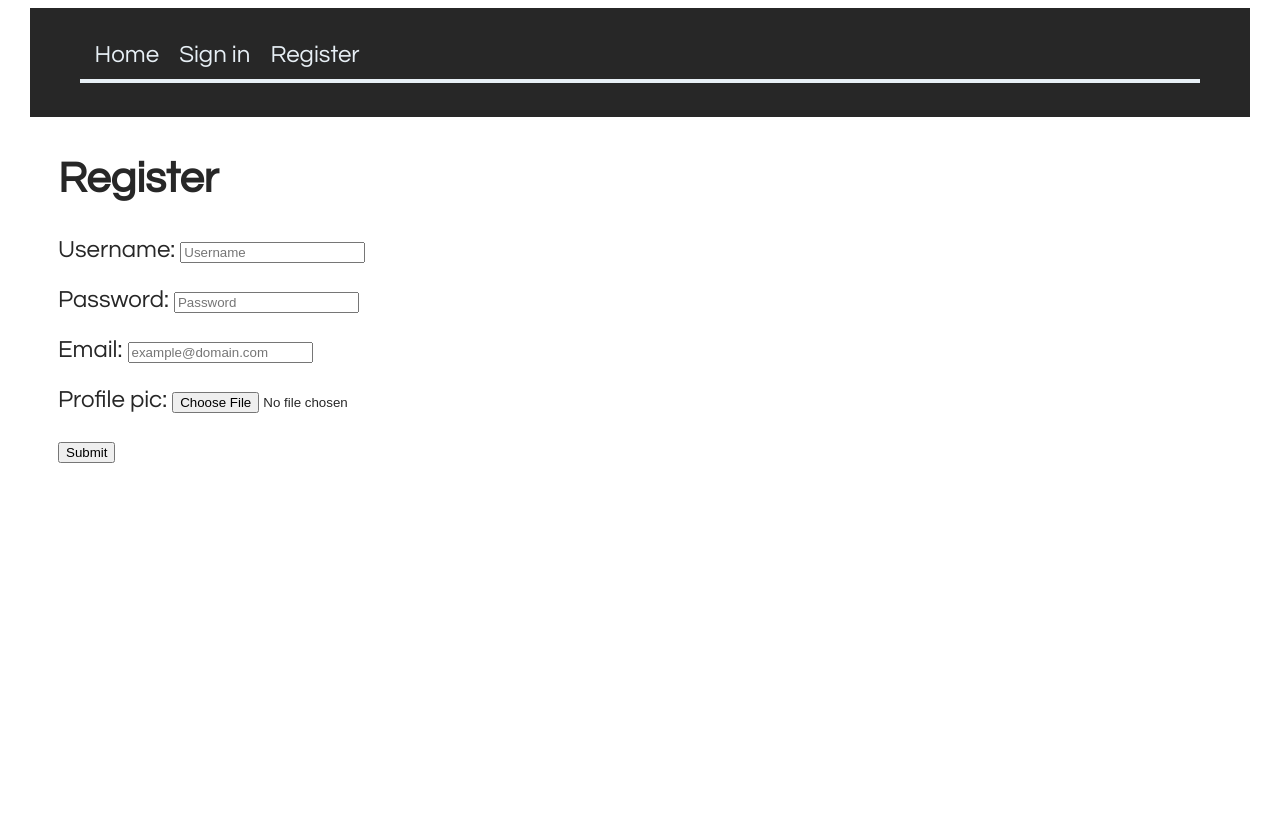
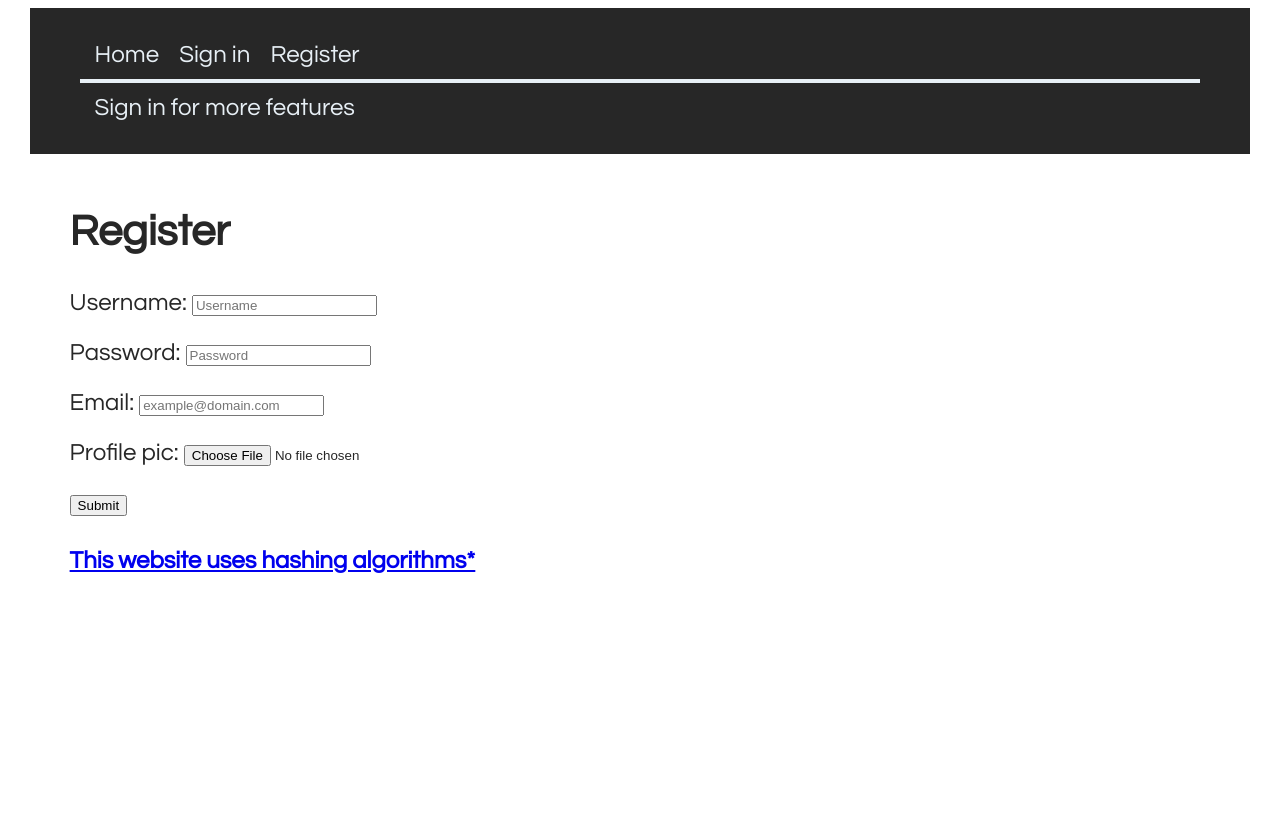
Before and after one commit to andrewbrase/django_website, a Django app: page /basic_app/Register/ in a window 1280 px wide. Run offline with Django 4.2, Linux system fonts and the light colour scheme.

Commit message:
worked on sign in credentials error

```diff
--- a/ab_website/static/base/base.css
+++ b/ab_website/static/base/base.css
@@ -25,6 +25,9 @@ body .signin-cont {
   margin-left: auto;
   margin-right: auto;
   color: rgb(231, 239, 245);
+}
+body .signin-cont .err {
+  color: rgb(187, 63, 63);
 }
 body .signin-cont a {
   text-decoration: none;
@@ -88,9 +91,13 @@ body nav li {
 body nav li a {
   color: rgb(231, 239, 245);
   text-decoration: none;
+  -moz-transition: all 0.2s ease-in;
+  -o-transition: all 0.2s ease-in;
+  -webkit-transition: all 0.2s ease-in;
+  transition: all 0.2s ease-in;
 }
 body nav li a:hover {
-  color: aquamarine;
+  color: rgb(77, 218, 171);
   text-decoration: underline;
 }
 body nav hr {
@@ -102,14 +109,21 @@ body nav .user {
   display: inline;
   color: rgb(231, 239, 245);
   float: right;
+  -moz-transition: all 0.2s ease-in;
+  -o-transition: all 0.2s ease-in;
+  -webkit-transition: all 0.2s ease-in;
+  transition: all 0.2s ease-in;
 }
 body nav .user:hover {
-  color: aquamarine;
+  color: rgb(86, 244, 191);
   text-decoration: underline;
 }
 body .cont {
   color: rgb(39, 39, 39);
-  margin-left: 25px;
+  width: 95%;
+  padding: 10px;
+  margin-left: auto;
+  margin-right: auto;
 }
 body .cont h1 {
   font-size: 1.8em;
@@ -122,6 +136,9 @@ body .cont ul li {
   body nav {
     font-size: 0.8em;
   }
+  body .user {
+    font-size: 0.9em;
+  }
 }
 
 /*# sourceMappingURL=base.css.map */
--- a/ab_website/static/base/base.scss
+++ b/ab_website/static/base/base.scss
@@ -22,10 +22,14 @@ body {
             a {
                 color: $fontcolor;
                 text-decoration: none;
+                -moz-transition: all .2s ease-in;
+                -o-transition: all .2s ease-in;
+                -webkit-transition: all .2s ease-in;
+                transition: all .2s ease-in;
             }
 
             a:hover {
-                color: aquamarine;
+                color: rgb(77, 218, 171);
                 text-decoration: underline;
             }
         }
@@ -40,10 +44,14 @@ body {
             display: inline;
             color: $fontcolor;
             float: right;
+            -moz-transition: all .2s ease-in;
+            -o-transition: all .2s ease-in;
+            -webkit-transition: all .2s ease-in;
+            transition: all .2s ease-in;
         }
 
         .user:hover {
-            color: aquamarine;
+            color: rgb(86, 244, 191);
             text-decoration: underline;
         }
     }
@@ -54,7 +62,10 @@ body {
         }
 
         color: $bb;
-        margin-left: 25px;
+        width: 95%;
+        padding: 10px;
+        margin-left: auto;
+        margin-right: auto;
 
         ul {
             li {
@@ -70,5 +81,8 @@ body {
         nav {
             font-size: .8em;
         }
+        .user {
+            font-size: .9em;
+        }
     }
 }
--- a/ab_website/templates/basic_app/base.html
+++ b/ab_website/templates/basic_app/base.html
@@ -14,7 +14,6 @@
     <nav>
         <ul>
             <li><a href="{% url 'basic_app:home' %}">Home</a></li>
-
             {% if user.is_authenticated %}
             <li><a href="{% url 'signout' %}">Sign out</a></li>
             {% else %}
@@ -35,6 +34,10 @@
             {% if user.is_authenticated %}
             <h3 class="user">{{request.user.username}}</h3>
             {% endif %}
+
+            {% if user.is_authenticated == False %}
+            <li>Sign in for more features</li>
+            {% endif %}
         </ul>
     </nav>
 
--- a/ab_website/templates/basic_app/register.html
+++ b/ab_website/templates/basic_app/register.html
@@ -3,7 +3,7 @@
 
 {% block body %}
 
-<section class="cont" style="margin-top: 40px;">
+<section class="cont">
     <h1>Register</h1>
 
     {% if registered %}
@@ -23,6 +23,7 @@
         <input type="submit" value="Submit">
     </form>
     {% endif %}
+    <h4><a href="https://en.wikipedia.org/wiki/Cryptographic_hash_function" target="_blank" rel="noopener noreferrer">This website uses hashing algorithms*</a></h4>
 
 </section>
 
--- a/basic_app/views.py
+++ b/basic_app/views.py
@@ -69,9 +69,10 @@ def signin(request):
             else:
                 return HttpResponse("Account is not active, cannot sign in")
         else:
-            print("Someone tried to login and failed!")
-            print(f"Attempted login : {usern}, {passw}")
-            return HttpResponse('Invalid login credentials provided, please try again')
+            # print("Someone tried to login and failed!")
+            # print(f"Attempted login : {usern}, {passw}")
+            err_message = True
+            return render(request, 'basic_app/index.html', {'err_message':err_message})
     else:
         return render(request, 'basic_app/index.html', {})
 
```
Also changed, not shown: ab_website/static/signin/style.css (+5 -2 lines), ab_website/static/signin/style.scss (+7 -4 lines), ab_website/templates/basic_app/index.html (+6 -3 lines), ab_website/db.sqlite3, 2 other files.
